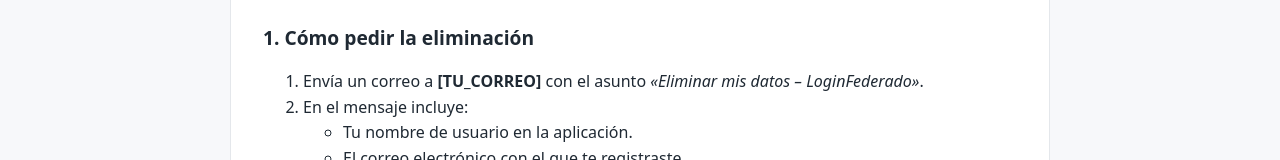
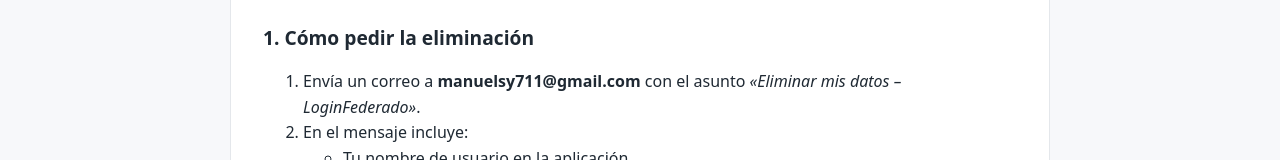
Before and after one commit to ISRAELSY711/loginfederado-legal, a plain HTML site: page data-deletion.html in a window 1280 px wide. Shown: the part 306-466 px from the top of the page. Drawn offline with Linux system fonts and the light colour scheme.

Commit message:
Corrige correo de contacto en páginas legales en otras

```diff
--- a/data-deletion.html
+++ b/data-deletion.html
@@ -26,7 +26,7 @@
 
       <h2>1. Cómo pedir la eliminación</h2>
       <ol>
-        <li>Envía un correo a <strong>[TU_CORREO]</strong> con el asunto <em>«Eliminar mis datos – LoginFederado»</em>.</li>
+        <li>Envía un correo a <strong>manuelsy711@gmail.com</strong> con el asunto <em>«Eliminar mis datos – LoginFederado»</em>.</li>
         <li>En el mensaje incluye:
           <ul>
             <li>Tu nombre de usuario en la aplicación.</li>
```
Also changed, not shown: privacy.html (+1 -1 lines).
